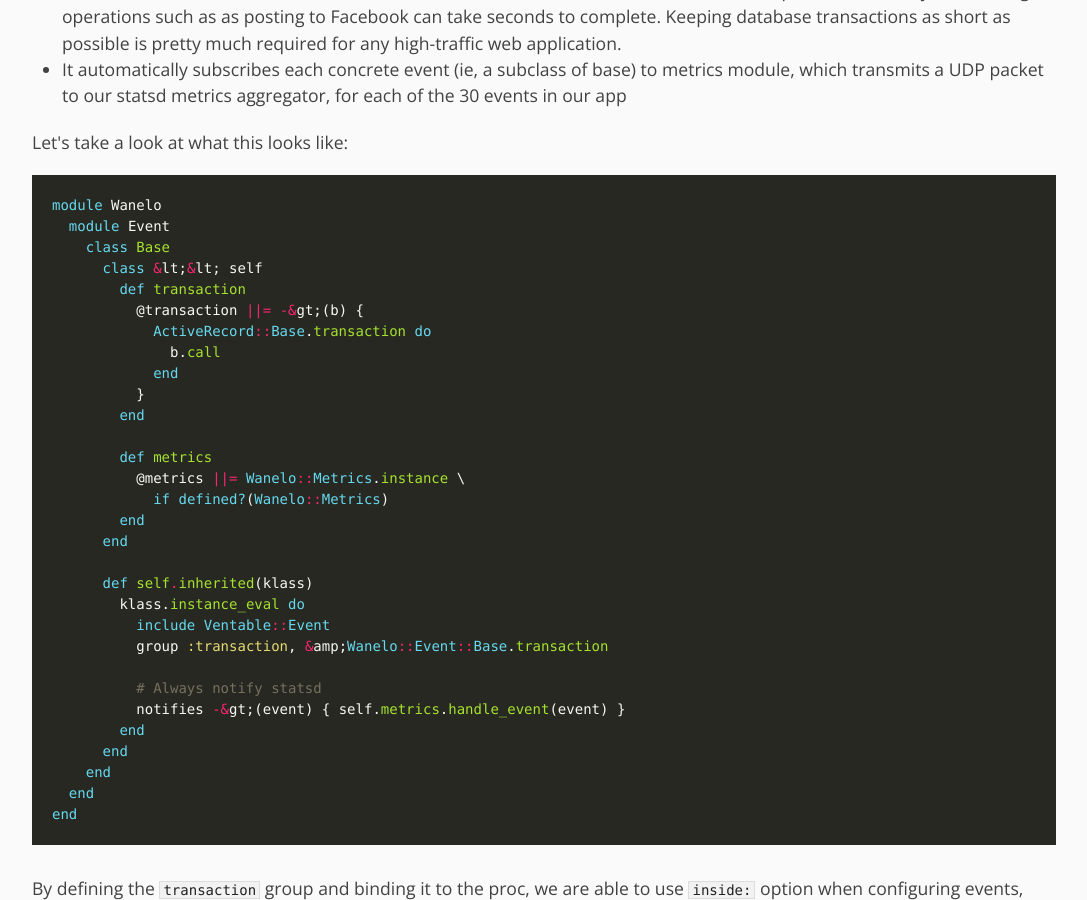
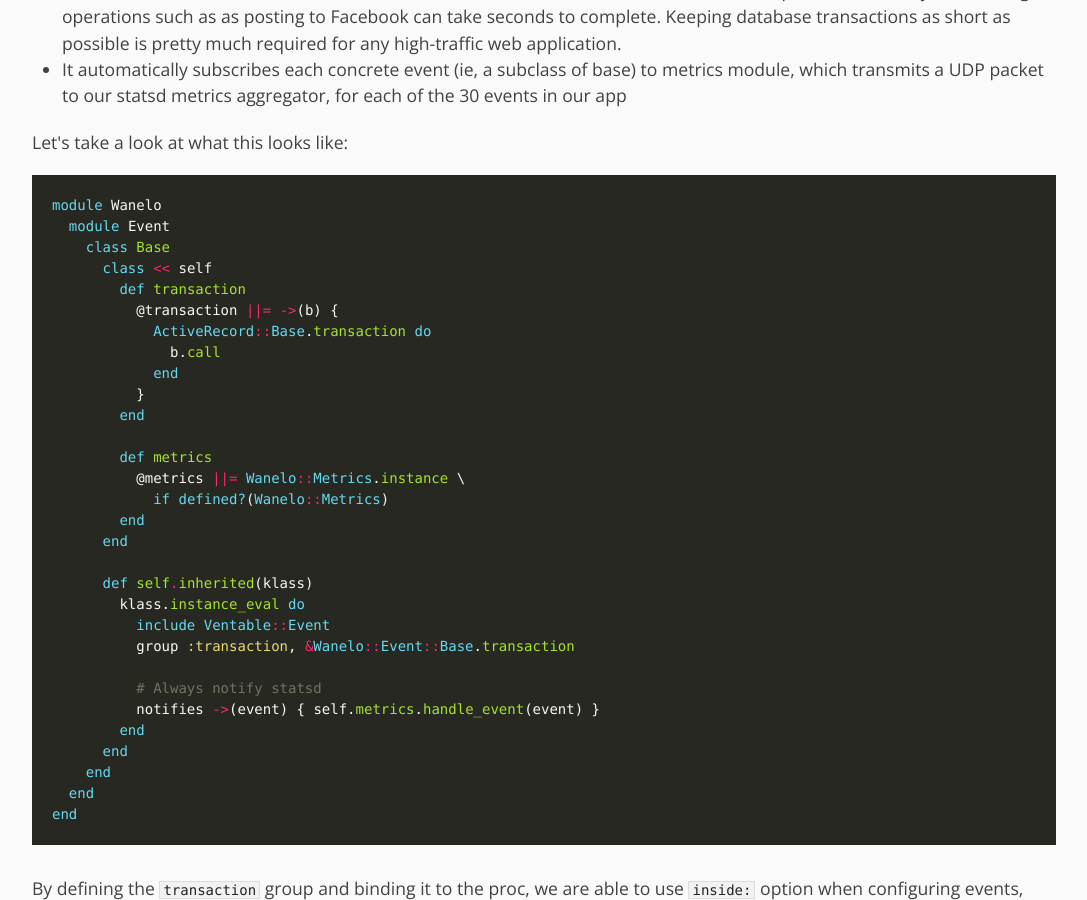
Before and after one commit to wanelo/wanelo.github.io, a Jekyll site: the page built from _posts/2013-08-05-detangling-business-logic-in-rails-apps-with-poro-events-and-observers.html, in a window 1280 px wide and 900 px high, scrolled down 4154 px. Shown: the whole window, without its empty margins (96-1183 px from the left). Built offline with Jekyll 4.4.1, drawn with Linux system fonts in a browser that asks for light colours; some web fonts are replaced; Markdown is read by kramdown in place of the engine named in the settings; comment, search, counter and statistics services are not loaded; some of the changed lines change nothing that is shown.

Commit message:
Fixing code examples formatting

```diff
--- a/_posts/2013-08-05-detangling-business-logic-in-rails-apps-with-poro-events-and-observers.html
+++ b/_posts/2013-08-05-detangling-business-logic-in-rails-apps-with-poro-events-and-observers.html
@@ -118,9 +118,9 @@
 module Wanelo
   module Event
     class Base
-      class &lt;&lt; self
+      class << self
         def transaction
-          @transaction ||= -&gt;(b) {
+          @transaction ||= ->(b) {
             ActiveRecord::Base.transaction do
               b.call
             end
@@ -136,10 +136,10 @@
       def self.inherited(klass)
         klass.instance_eval do
           include Ventable::Event
-          group :transaction, &amp;Wanelo::Event::Base.transaction
+          group :transaction, &Wanelo::Event::Base.transaction
 
           # Always notify statsd
-          notifies -&gt;(event) { self.metrics.handle_event(event) }
+          notifies ->(event) { self.metrics.handle_event(event) }
         end
       end
     end
```
